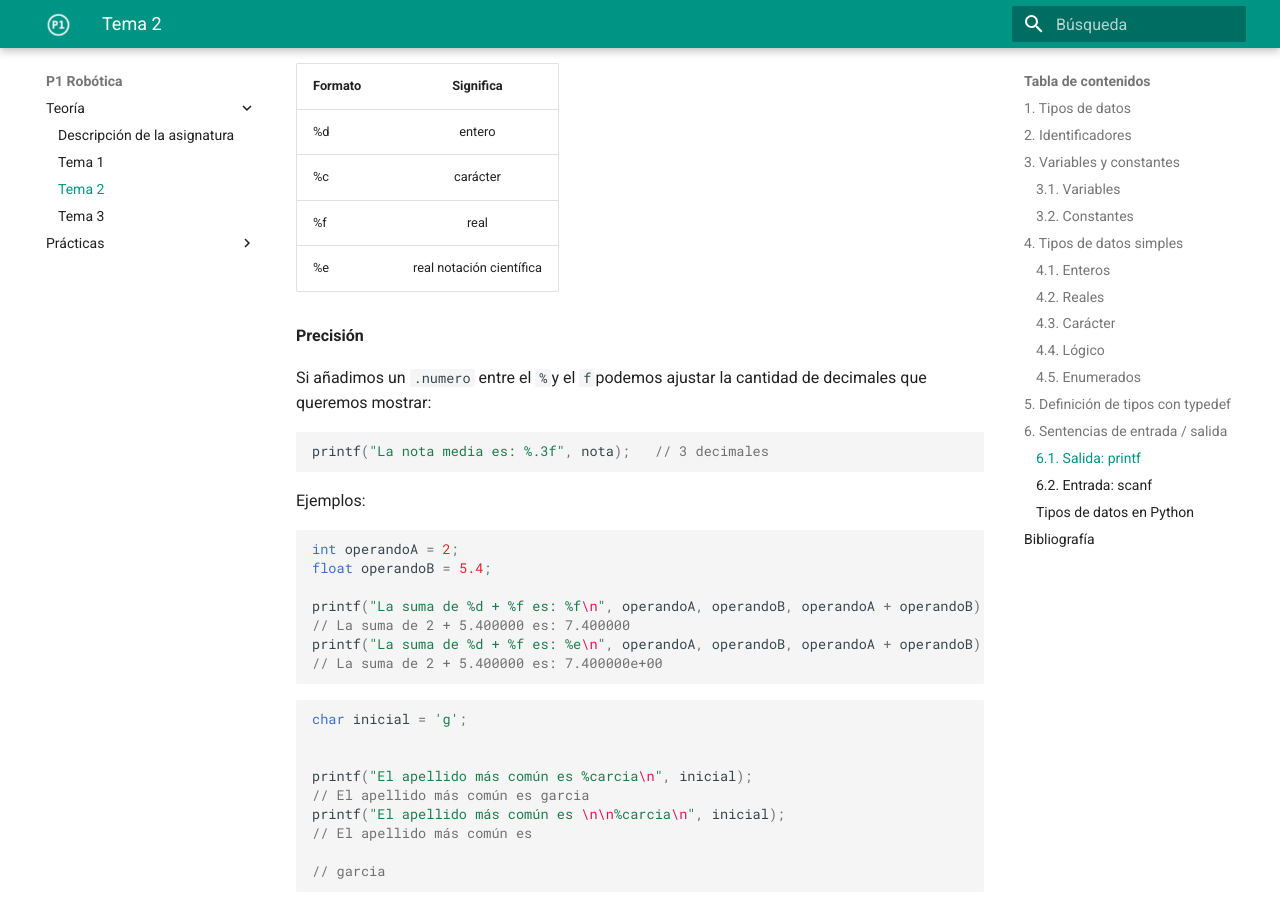
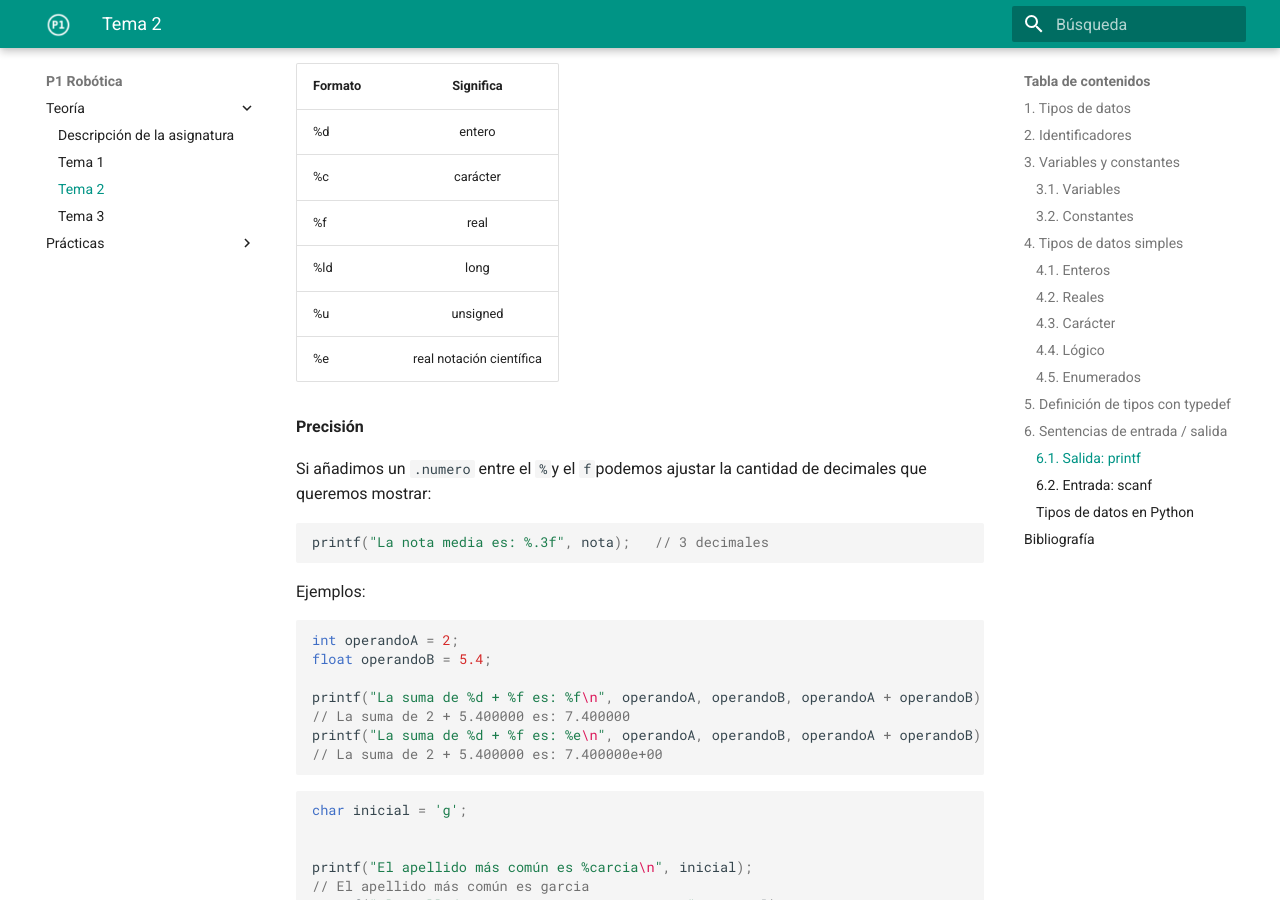
Before and after one commit to cpomares/p1-robotica, an MkDocs documentation site: the page built from docs/Teoria/tema02-tipos-de-datos-simples/tema02-tipos-de-datos-simples.md, in a window 1280 px wide and 900 px high, scrolled down 12664 px. Built offline with MkDocs 1.6.1 and Material for MkDocs 9.7.7, drawn with Linux system fonts in a browser that asks for light colours.

Commit message:
formatos printf

```diff
--- a/docs/Teoria/tema02-tipos-de-datos-simples/tema02-tipos-de-datos-simples.md
+++ b/docs/Teoria/tema02-tipos-de-datos-simples/tema02-tipos-de-datos-simples.md
@@ -525,6 +525,8 @@ Los códigos de formato o marcas se definen usando `%tipo`. Los más comunes son
 | %d        | entero         |
 | %c        | carácter       |
 | %f        | real           |
+| %ld       | long           |
+| %u        | unsigned       |
 | %e        | real notación científica |
 
 **Precisión**
```
